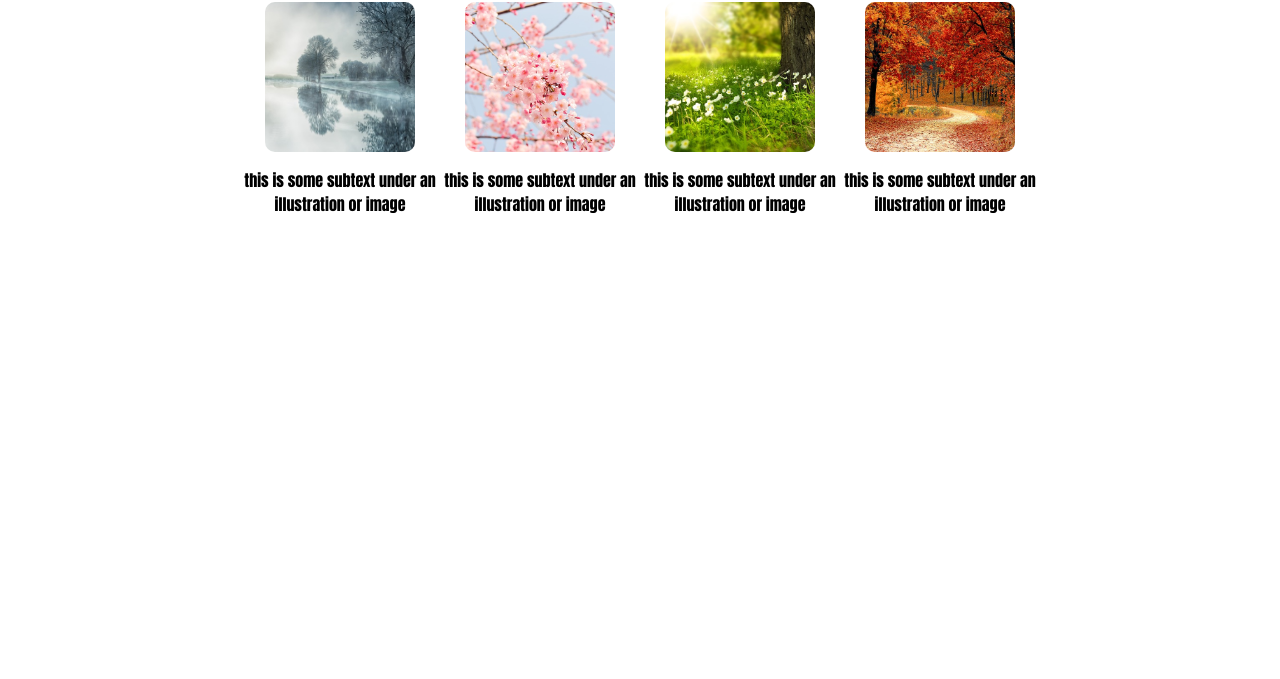
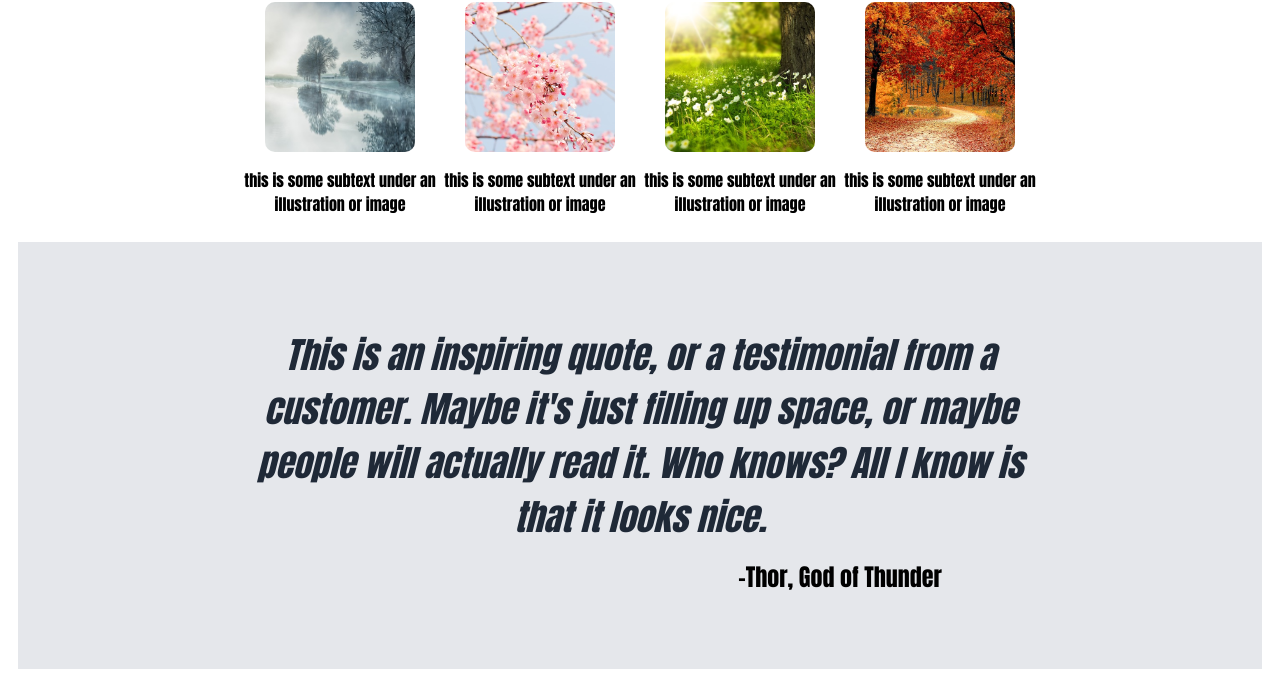
Before and after one commit to brudbadin/odin-landing-page, a plain HTML site: page index.html in a window 1280 px wide. Shown: the part 565-1244 px from the top of the page. Before the commit the page ends 805 px from the top, so only its background shows below. Drawn offline with Linux system fonts and the light colour scheme.

Commit message:
Add section three content and styling

```diff
--- a/index.html
+++ b/index.html
@@ -54,9 +54,12 @@
                 <img src="img/fall.jpg" alt="A road surrounded by trees that have colorful leaves.">
                 <p>this is some subtext under an illustration or image</p>
             </div>
-
-
         </div>
+    </div>
+    <div class="sect-three">
+        <p class="quote">This is an inspiring quote, or a testimonial from a customer. Maybe it's just filling up space,
+            or maybe people will actually read it. Who knows? All I know is that it looks nice.</p>
+        <p class="quote-ref">-Thor, God of Thunder</p>
     </div>
 
 </body>
--- a/styles.css
+++ b/styles.css
@@ -34,6 +34,15 @@
     flex-direction: column;
     align-items: center;
     justify-content: space-around;
+}
+
+.sect-three {
+    display: flex;
+    flex-direction: column;
+    background-color: #E5E7EB;
+    margin:10px;
+    align-items: center;
+    padding: 50px;
 }
 
 .hero-main {
@@ -74,6 +83,23 @@
     width: 200px;
 }
 
+.quote {
+    font-size: 36px;
+    font-weight: 100;
+    font-style:italic;
+    color: #1F2937;
+    width: 800px;
+    margin-bottom: 5px;
+    text-align: center;
+}
+
+.quote-ref {
+    font-size: 24px;
+    font-weight: bolder;
+    margin-left: 400px;
+    margin-top: 10px;
+}
+
 h1 {
     font-size: 36px;
     font-weight: bolder;
```
